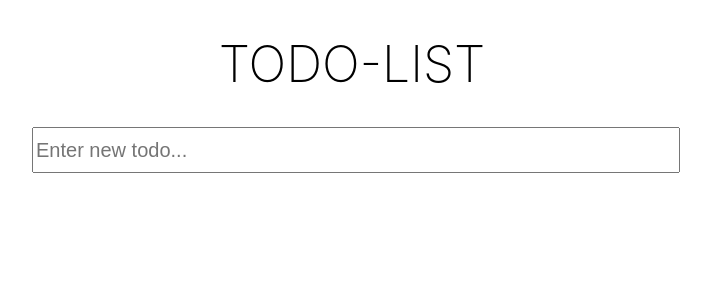
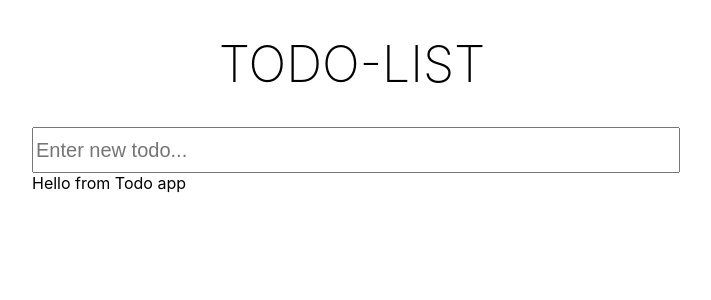
Before and after one commit to raobaba/Todo-Crud-App, a React (Create React App) app: page / in a window 1280 px wide. Shown: the top 300 px of the page, without its empty margins (288-999 px from the left). Built offline with nearby package versions, Linux system fonts and the light colour scheme.

Commit message:
todo component added

```diff
--- a/src/App.js
+++ b/src/App.js
@@ -1,11 +1,13 @@
 import './App.css';
 import Header from './Components/Header';
+import Todo from './Components/Todo';
 import TodoForm from './Components/TodoForm';
 function App() {
   return (
     <div>
       <Header />
       <TodoForm />
+      <Todo/>
     </div>
   );
 }
--- /dev/null
+++ b/src/Components/Todo.jsx
@@ -0,0 +1,9 @@
+import React from 'react'
+
+export default function Todo() {
+  return (
+    <div>
+      Hello from Todo app
+    </div>
+  )
+}
```
